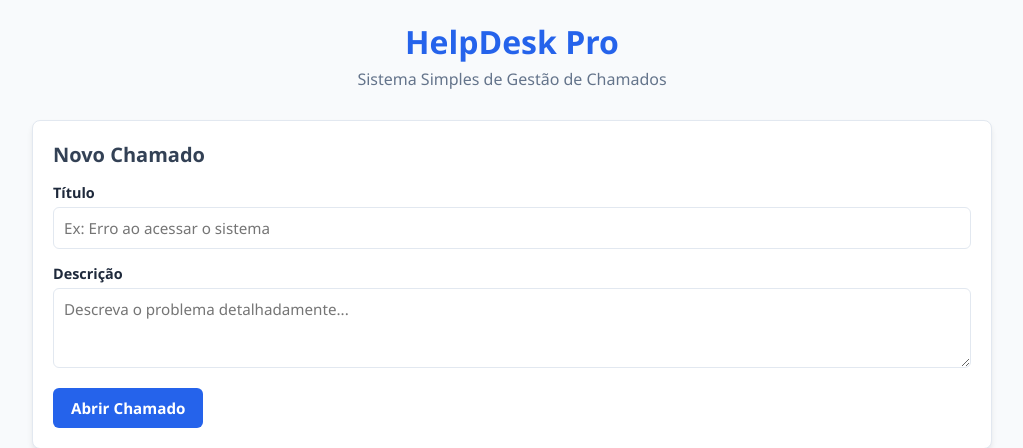
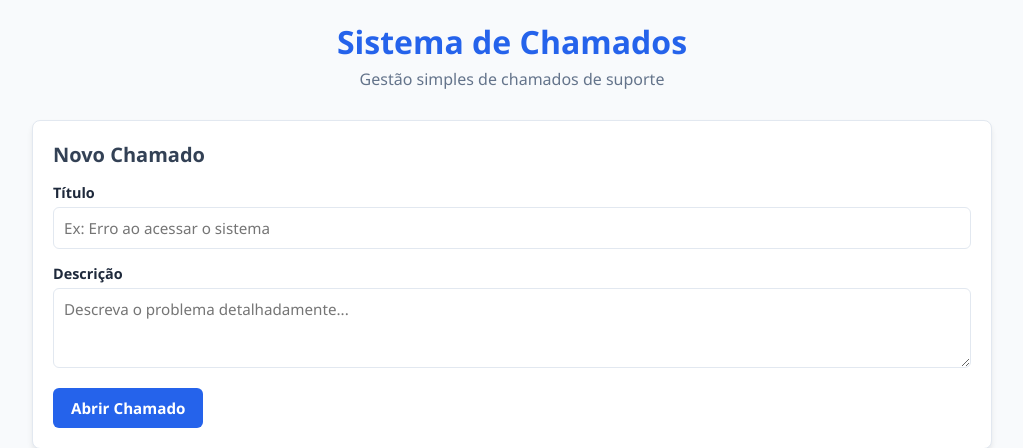
Before and after one commit to evfernandes-dev/helpdesk-pro, a Spring Boot app: page / in a window 1280 px wide. Shown: the top 448 px of the page, without its empty margins (128-1151 px from the left). Run offline with Spring Boot 4, Linux system fonts and the light colour scheme; data that the repository does not hold is empty.

Commit message:
feat: renomeia interface para Sistema de Chamados

```diff
--- a/src/main/resources/static/index.html
+++ b/src/main/resources/static/index.html
@@ -3,7 +3,7 @@
 <head>
     <meta charset="UTF-8">
     <meta name="viewport" content="width=device-width, initial-scale=1.0">
-    <title>HelpDesk Pro - Gerenciamento de Chamados</title>
+    <title>Sistema de Chamados</title>
     <style>
         :root {
             --primary: #2563eb;
@@ -144,8 +144,8 @@
 <body>
 
     <header>
-        <h1>HelpDesk Pro</h1>
-        <p>Sistema Simples de Gestão de Chamados</p>
+        <h1>Sistema de Chamados</h1>
+        <p>Gestão simples de chamados de suporte</p>
     </header>
 
     <div class="card">
```
